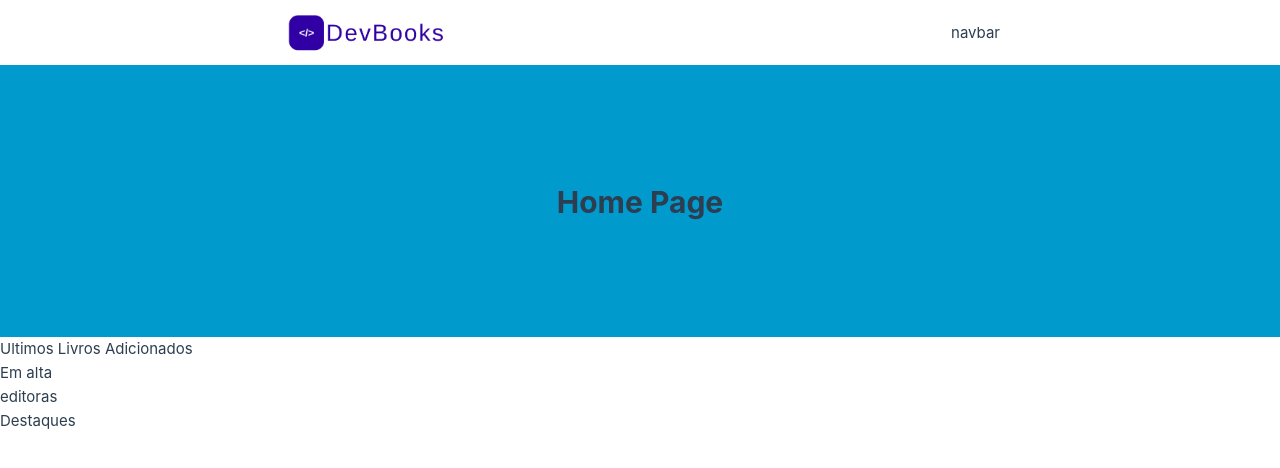
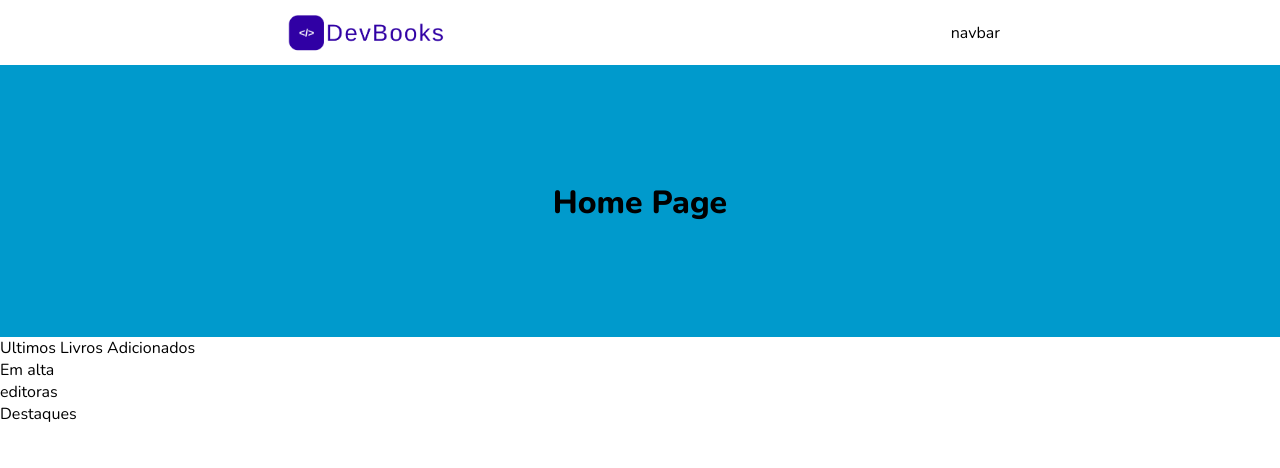
Before and after one commit to PauloHPMKT/dev-books-front-user, a Vue app: page / in a window 1280 px wide. Shown: the top 468 px of the page. Built offline with nearby package versions, Linux system fonts and the light colour scheme.

Commit message:
realizando importacoes

```diff
--- a/src/assets/base.css
+++ b/src/assets/base.css
@@ -1,9 +1,16 @@
+@import url(https://fonts.googleapis.com/css2?family=Nunito:wght@100;200;300;400;500;600;800;900&display=swap);
+
 *,
 *::before,
 *::after {
   margin: 0;
   padding: 0;
   box-sizing: border-box;
+}
+
+body {
+  font-family: 'Nunito', sans-serif, 'Segoe UI', Roboto, Oxygen, Ubuntu,
+  Cantarell, 'Fira Sans', 'Droid Sans', 'Helvetica Neue', sans-serif;
 }
 
 a {
@@ -66,18 +73,3 @@ ul {
     --color-text: var(--vt-c-text-dark-2);
   }
 }
-
-
-body {
-  min-height: 100vh;
-  color: var(--color-text);
-  background: var(--color-background);
-  transition: color 0.5s, background-color 0.5s;
-  line-height: 1.6;
-  font-family: Inter, -apple-system, BlinkMacSystemFont, 'Segoe UI', Roboto, Oxygen, Ubuntu,
-    Cantarell, 'Fira Sans', 'Droid Sans', 'Helvetica Neue', sans-serif;
-  font-size: 15px;
-  text-rendering: optimizeLegibility;
-  -webkit-font-smoothing: antialiased;
-  -moz-osx-font-smoothing: grayscale;
-}
--- a/src/assets/sass/main.scss
+++ b/src/assets/sass/main.scss
@@ -3,6 +3,7 @@
 
 //components archtecture
 @import './components/header';
+@import './components/template.scss';
 
 //pages archtecture
 @import './pages/home-view.scss';
```
